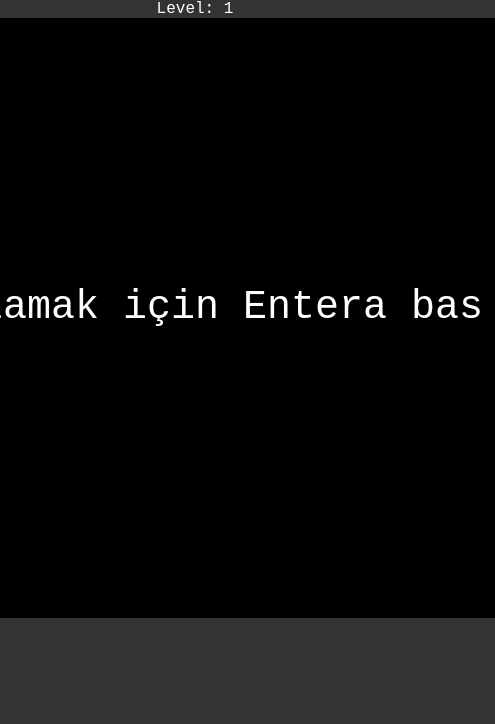
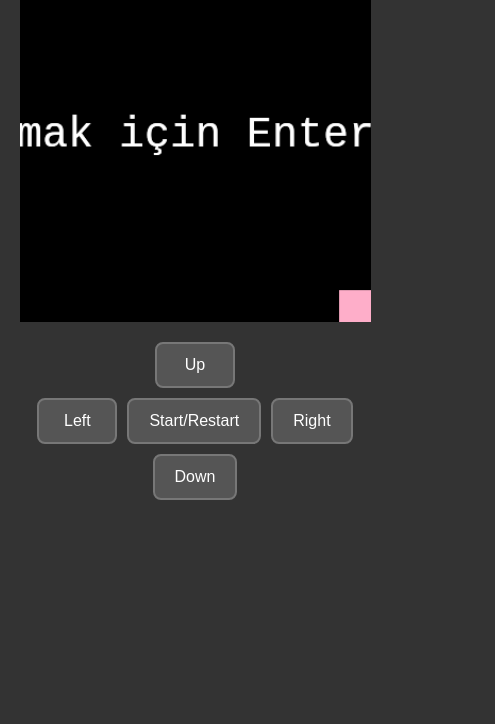
Before and after one commit to berkaygocturk/berkaygocturk.github.io, a plain HTML site: page thepompa.html in a window 390 px wide. Shown: the part 140-864 px from the top of the page, 495 px wide, since content can reach past the window. Drawn offline with Linux system fonts and the light colour scheme.

Commit message:
playableonphone

```diff
--- a/thepompa.html
+++ b/thepompa.html
@@ -37,6 +37,60 @@
             font-size: 2rem;
             margin-bottom: 1rem;
         }
+
+        #controls {
+            display: flex;
+            flex-direction: column;
+            align-items: center;
+            margin-top: 20px;
+            display: none; /* Hide initially, show with game */
+        }
+
+        #controls .horizontal-controls {
+            display: flex;
+            gap: 10px;
+            margin: 10px 0;
+        }
+
+        .control-button {
+            background-color: #555;
+            color: #fff;
+            border: 2px solid #777;
+            padding: 15px 25px;
+            font-size: 1.2rem;
+            cursor: pointer;
+            border-radius: 8px;
+            transition: background-color 0.2s, border-color 0.2s;
+            min-width: 100px; /* Ensure buttons are large enough for touch */
+            text-align: center;
+        }
+
+        .control-button:active {
+            background-color: #777;
+            border-color: #999;
+        }
+
+        /* Responsive adjustments for smaller screens */
+        @media (max-width: 768px) {
+            body {
+                justify-content: flex-start; /* Align items to top on small screens */
+                padding-top: 20px;
+            }
+            #game-container {
+                margin-top: 20px;
+            }
+            #game-board {
+                width: 90vw; /* Make canvas responsive */
+                height: 90vw; /* Maintain aspect ratio */
+                max-width: 400px; /* Cap max size for very large phones/tablets */
+                max-height: 400px;
+            }
+            .control-button {
+                padding: 12px 20px;
+                font-size: 1rem;
+                min-width: 80px;
+            }
+        }
     </style>
 </head>
 <body>
@@ -47,6 +101,16 @@
         <canvas id="game-board" width="600" height="600"></canvas>
     </div>
 
+    <div id="controls">
+        <button id="up-button" class="control-button">Up</button>
+        <div class="horizontal-controls">
+            <button id="left-button" class="control-button">Left</button>
+            <button id="start-restart-button" class="control-button">Start/Restart</button>
+            <button id="right-button" class="control-button">Right</button>
+        </div>
+        <button id="down-button" class="control-button">Down</button>
+    </div>
+
     <script>
         const splashScreen = document.getElementById('splash-screen');
         const gameContainer = document.getElementById('game-container');
@@ -54,6 +118,12 @@
         const context = board.getContext('2d');
         const scoreElement = document.getElementById('score');
         const levelElement = document.getElementById('level');
+        const controls = document.getElementById('controls');
+        const upButton = document.getElementById('up-button');
+        const downButton = document.getElementById('down-button');
+        const leftButton = document.getElementById('left-button');
+        const rightButton = document.getElementById('right-button');
+        const startRestartButton = document.getElementById('start-restart-button');
 
         const snakeHeadImage = new Image();
         const foodImage = new Image();
@@ -75,6 +145,8 @@
                 setTimeout(() => {
                     splashScreen.style.display = 'none';
                     gameContainer.style.display = 'flex';
+                    controls.style.display = 'flex'; // Show controls
+                    resizeGame(); // Call resize on load
                     showStartMessage();
                 }, 2000); // Show splash screen for 2 seconds
             }
@@ -332,6 +404,31 @@
 
         document.addEventListener('keydown', handleKeyPress);
 
+        upButton.addEventListener('click', () => handleButtonPress('ArrowUp'));
+        downButton.addEventListener('click', () => handleButtonPress('ArrowDown'));
+        leftButton.addEventListener('click', () => handleButtonPress('ArrowLeft'));
+        rightButton.addEventListener('click', () => handleButtonPress('ArrowRight'));
+        startRestartButton.addEventListener('click', () => handleButtonPress('Enter'));
+
+        function handleButtonPress(key) {
+            const event = new KeyboardEvent('keydown', { key: key });
+            handleKeyPress(event);
+        }
+
+        function resizeGame() {
+            const maxBoardSize = Math.min(window.innerWidth * 0.9, window.innerHeight * 0.6); // 90vw or 60vh
+            board.width = maxBoardSize - (maxBoardSize % gridSize); // Ensure board size is a multiple of gridSize
+            board.height = maxBoardSize - (maxBoardSize % gridSize);
+            draw(); // Redraw the board with new dimensions
+            if (!gameRunning && !gameIsOver) {
+                showStartMessage();
+            } else if (gameIsOver) {
+                gameOver();
+            }
+        }
+
+        window.addEventListener('resize', resizeGame);
+
         function main() {
             if (!gameRunning) return;
             setTimeout(() => {
```
